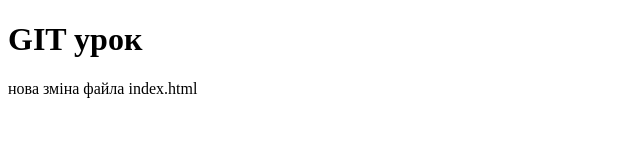
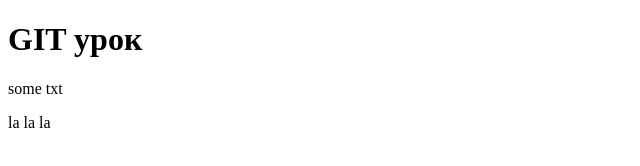
Before and after one commit to ideya/site, a plain HTML site: page index.html in a window 1280 px wide. Shown: the whole page, without its empty margins (0-640 px from the left). Drawn offline with Linux system fonts and the light colour scheme.

Commit message:
second commit

```diff
--- a/index.html
+++ b/index.html
@@ -7,6 +7,7 @@
 	</head>
 	<body>
 		<h1>GIT урок</h1>
-		<p>нова зміна файла index.html</p>
+		<p>some txt</p>
+		<p>la la la</p>
 	</body>
 </html>
```
